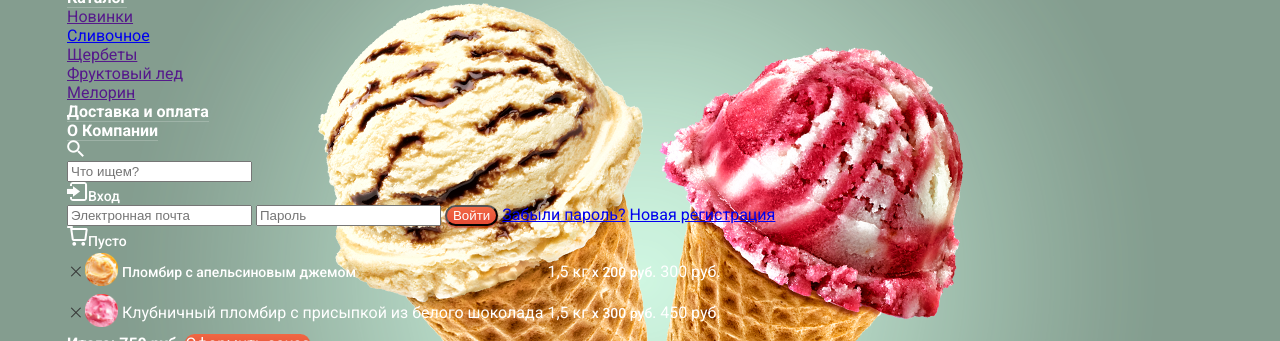
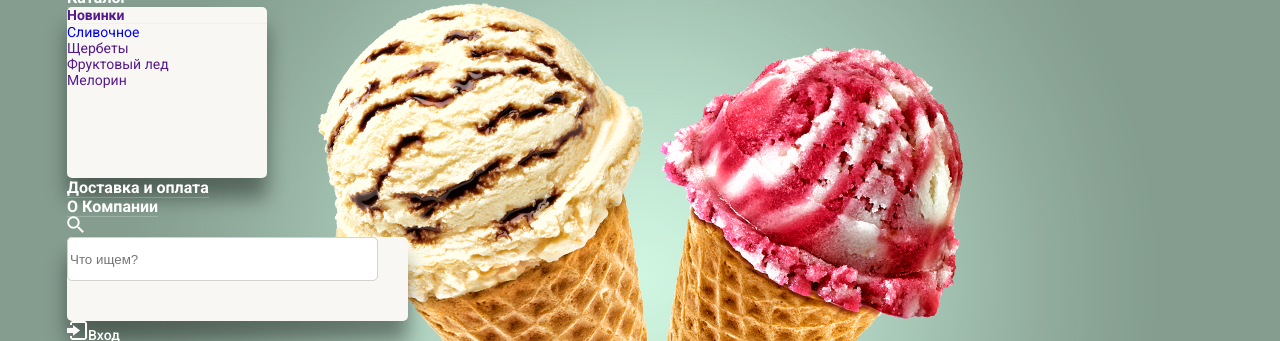
Before and after one commit to OrcRaccoon/416959-gllacy, a plain HTML site: page index.html in a window 1280 px wide. Shown: the part 80-421 px from the top of the page. Drawn offline with Linux system fonts and the light colour scheme.

Commit message:
Оформляем формы

```diff
--- a/css/style.css
+++ b/css/style.css
@@ -6,6 +6,10 @@ body {
 body {
 	color: white;
 	font-family: "Roboto", "Arial",  sans-serif;
+}
+
+a {
+	text-decoration: none;
 }
 .site-wrapper {
 	min-width: 1200px;
@@ -35,14 +39,50 @@ body {
 	font-size: 16px;
 	font-weight: 700;
 	line-height: 18px;
-	text-decoration: none;
 	border-bottom: 1px solid rgba(255, 255, 255, 0.2);
 	color: white;
 }
+.catalog-menu-list {
+width: 200px;
+min-height: 171px;
+background-color: rgb(248, 247, 244);
+border-radius: 5px;
+box-shadow: 0 20px 20px rgba(0, 0, 0, 0.4);
+}
+
+.catalog-menu-item {
+color: rgb(50, 50, 50);
+font-size: 14px;
+font-weight: 400;
+line-height: 16px;
+}
+
+.catalog-menu-item:first-child {
+	color: rgb(50, 50, 50);
+font-size: 14px;
+font-weight: 700;
+line-height: 16px;
+border-bottom: 1px solid rgba(209, 208, 206, 0.2);
+}
+
 .user-block span {
 	font-size: 14px;
 	font-weight: 500;
 	line-height: 16px;
+}
+.search-form {
+	width: 341px;
+min-height: 84px;
+background-color: rgb(248, 247, 244);
+border-radius: 5px;
+box-shadow: 0 20px 20px rgba(0, 0, 0, 0.4);
+}
+.search-form input {
+	width: 311px;
+height: 44px;
+background-color: white;
+border: 1px solid rgb(211, 211, 210);
+border-radius: 5px;
 }
 .open-time {
 	font-size: 14px;
@@ -121,7 +161,6 @@ article {
 	line-height: 22px;
 }
 .catalog-item a {
-	text-decoration: none;
 	font-size: 16px;
 	font-weight: 500;
 	line-height: 22px;
```
